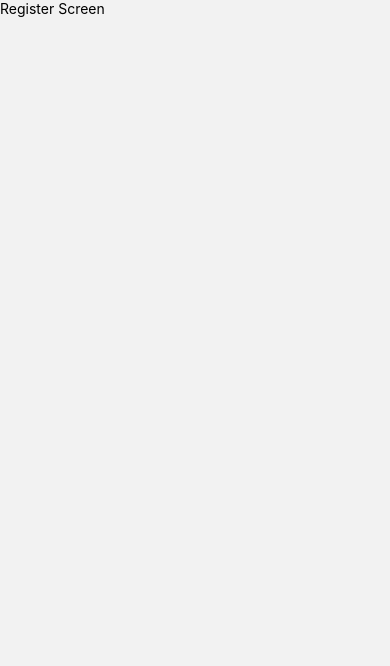
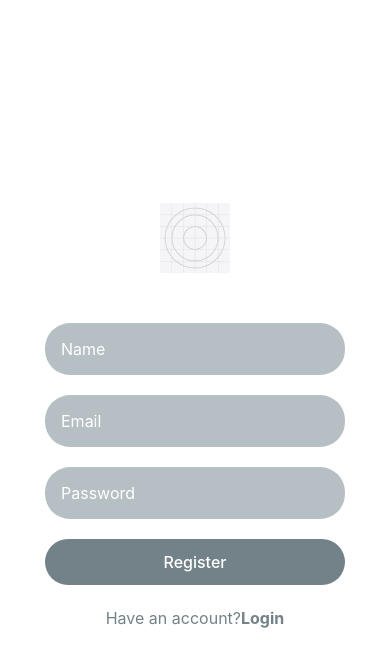
Before and after one commit to CarnoSkyla/Auth-System, a React Native app in the folder client/: screen /RegisterScreen in a window 390 px wide. Shown: the top 666 px of the page. Built offline with nearby package versions, Linux system fonts and the light colour scheme.

Commit message:
Building out the ui

```diff
--- a/client/navigation/AppNavigator.js
+++ b/client/navigation/AppNavigator.js
@@ -25,7 +25,7 @@ const AppNavigator = () => {
                 <Stack.Screen
                     name='HomeScreen'
                     component={HomeScreen}
-                    options={{headerShown: false}}
+                    options={{headerLeft: null}}
                 />
             </Stack.Navigator>
         </NavigationContainer>
--- a/client/package.json
+++ b/client/package.json
@@ -13,12 +13,14 @@
     "@react-navigation/stack": "^6.3.5",
     "expo": "~47.0.7",
     "expo-status-bar": "~1.4.2",
+    "formik": "^2.2.9",
     "react": "18.1.0",
     "react-native": "0.70.5",
     "react-native-gesture-handler": "~2.8.0",
     "react-native-reanimated": "~2.12.0",
     "react-native-safe-area-context": "4.4.1",
-    "react-native-screens": "~3.18.0"
+    "react-native-screens": "~3.18.0",
+    "yup": "^0.32.11"
   },
   "devDependencies": {
     "@babel/core": "^7.12.9"
--- a/client/screens/LoginScreen.js
+++ b/client/screens/LoginScreen.js
@@ -1,17 +1,110 @@
 import React from 'react'
+import { View, Text, StyleSheet, KeyboardAvoidingView, ScrollView, Image, TextInput, TouchableOpacity, Platform } from 'react-native'
 
-import {View, Text, StyleSheet} from 'react-native'
+import { Formik } from 'formik'
 
-const LoginScreen = () => {
+const LoginScreen = navData => {
     return (
-        <View>
-            <Text>Login Screen</Text>
-        </View>
+        <KeyboardAvoidingView behavior={Platform.OS == 'android' ? 'height' : 'padding'} style={styles.keyboard}>
+            <Formik
+                initialValues={{ email: "", password: "" }}
+                onSubmit={(values) => { console.log(values) }}
+            >
+                {(props) => (
+                    <View style={styles.container}>
+                        <View style={styles.logo}>
+                            <Image source={require('../assets/icon.png')} style={styles.image} />
+                        </View>
+                        <View>
+                            <TextInput
+                                placeholder='Email'
+                                placeholderTextColor='#fff'
+                                style={styles.inputContainer}
+                                onChangeText={props.handleChange('email')}
+                                value={props.values.email}
+                            />
+                            <TextInput
+                                placeholder='Password'
+                                placeholderTextColor='#fff'
+                                secureTextEntry={true}
+                                style={styles.inputContainer}
+                                onChangeText={props.handleChange('password')}
+                                value={props.values.password}
+                            />
+                            <TouchableOpacity onPress={props.handleSubmit} style={styles.button}>
+                                <Text style={styles.buttonText}>Login</Text>
+                            </TouchableOpacity>
+                            <View style={styles.registerContainer}>
+                                <Text style={styles.registerText}>Don't have an account?</Text>
+                                <TouchableOpacity onPress={() => navData.navigation.navigate('RegisterScreen')}>
+                                    <Text style={styles.registerButton}>Register</Text>
+                                </TouchableOpacity>
+                            </View>
+                        </View>
+                    </View>
+                )}
+            </Formik>
+        </KeyboardAvoidingView>
     )
 }
 
 const styles = StyleSheet.create({
+    keyboard: {
+        flex: 1
+    },
+    container: {
+        flex: 1,
+        justifyContent: 'center',
+        alignItems: 'center',
+        backgroundColor: '#ffffff'
+    },
+    logo: {
+        alignItems: 'center',
+        marginBottom: 40
+    },
+    image: {
+        width: 70,
+        height: 70
+    },
+    inputContainer: {
+        width: 300,
+        backgroundColor: '#B6BFC4',
+        borderRadius: 25,
+        padding: 16,
+        fontSize: 16,
+        marginVertical: 10
+    },
+    input: {
 
+    },
+    button: {
+        width: 300,
+        backgroundColor: '#738289',
+        borderRadius: 25,
+        paddingVertical: 13,
+        marginVertical: 10
+    },
+    buttonText: {
+        fontSize: 16,
+        fontWeight: '500',
+        color: '#fff',
+        textAlign: 'center'
+    },
+    registerContainer: {
+        alignItems: 'flex-end',
+        justifyContent: 'center',
+        paddingVertical: 13,
+        flexDirection: 'row'
+    },
+    registerText: {
+        color: '#738289',
+        fontSize: 16
+    },
+    registerButton: {
+        color: '#738289',
+        fontSize: 16,
+        fontWeight: 'bold'
+    }
 })
 
 export default LoginScreen;
--- a/client/screens/RegisterScreen.js
+++ b/client/screens/RegisterScreen.js
@@ -1,17 +1,117 @@
 import React from 'react'
+import { View, Text, StyleSheet, KeyboardAvoidingView, TouchableOpacity, Image, TextInput } from 'react-native'
 
-import {View, Text, StyleSheet} from 'react-native'
+import { Formik } from 'formik';
 
-const RegisterScreen = () => {
+const RegisterScreen = navData => {
     return (
-        <View>
-            <Text>Register Screen</Text>
-        </View>
+        <KeyboardAvoidingView behavior='padding' style={styles.keyboard}>
+            <Formik
+                initialValues={{ fullName: "", email: "", password: "" }}
+                onSubmit={(values) => navData.navigation.navigate('HomeScreen')}
+            >
+                {(props) => (
+                    <View style={styles.container}>
+                        <View style={styles.logo}>
+                            <Image source={require('../assets/icon.png')} style={styles.image} />
+                        </View>
+                        <View>
+                            <TextInput
+                                placeholder='Name'
+                                placeholderTextColor='#fff'
+                                style={styles.inputContainer}
+                                onChangeText={props.handleChange('fullName')}
+                                value={props.values.fullName}
+                            />
+                            <TextInput
+                                placeholder='Email'
+                                placeholderTextColor='#fff'
+                                style={styles.inputContainer}
+                                onChangeText={props.handleChange('email')}
+                                value={props.values.email}
+                            />
+                            <TextInput
+                                placeholder='Password'
+                                placeholderTextColor='#fff'
+                                secureTextEntry={true}
+                                style={styles.inputContainer}
+                                onChangeText={props.handleChange('password')}
+                                value={props.values.password}
+                            />
+                            <TouchableOpacity onPress={props.handleSubmit} style={styles.button}>
+                                <Text style={styles.buttonText}>Register</Text>
+                            </TouchableOpacity>
+                            <View style={styles.registerContainer}>
+                                <Text style={styles.registerText}>Have an account?</Text>
+                                <TouchableOpacity onPress={() => navData.navigation.navigate('LoginScreen')}>
+                                    <Text style={styles.registerButton}>Login</Text>
+                                </TouchableOpacity>
+                            </View>
+                        </View>
+                    </View>
+                )}
+            </Formik>
+        </KeyboardAvoidingView>
     )
 }
 
 const styles = StyleSheet.create({
+    keyboard: {
+        flex: 1
+    },
+    container: {
+        flex: 1,
+        justifyContent: 'center',
+        alignItems: 'center',
+        backgroundColor: '#ffffff'
+    },
+    logo: {
+        alignItems: 'center',
+        marginBottom: 40
+    },
+    image: {
+        width: 70,
+        height: 70
+    },
+    inputContainer: {
+        width: 300,
+        backgroundColor: '#B6BFC4',
+        borderRadius: 25,
+        padding: 16,
+        fontSize: 16,
+        marginVertical: 10
+    },
+    input: {
 
+    },
+    button: {
+        width: 300,
+        backgroundColor: '#738289',
+        borderRadius: 25,
+        paddingVertical: 13,
+        marginVertical: 10
+    },
+    buttonText: {
+        fontSize: 16,
+        fontWeight: '500',
+        color: '#fff',
+        textAlign: 'center'
+    },
+    registerContainer: {
+        alignItems: 'flex-end',
+        justifyContent: 'center',
+        paddingVertical: 13,
+        flexDirection: 'row'
+    },
+    registerText: {
+        color: '#738289',
+        fontSize: 16
+    },
+    registerButton: {
+        color: '#738289',
+        fontSize: 16,
+        fontWeight: 'bold'
+    }
 })
 
 export default RegisterScreen;
```
Also changed, not shown: 1 other file (tests, documents, lock files or other folders).
